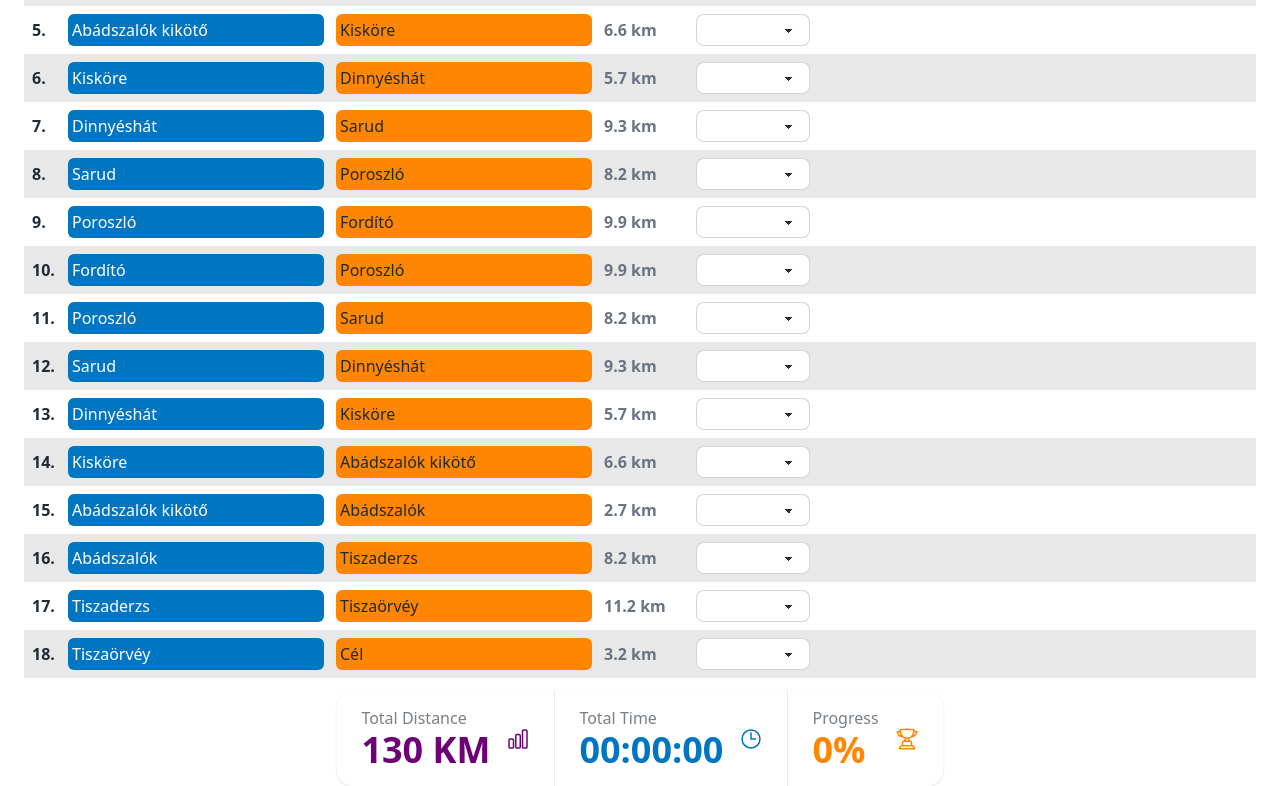
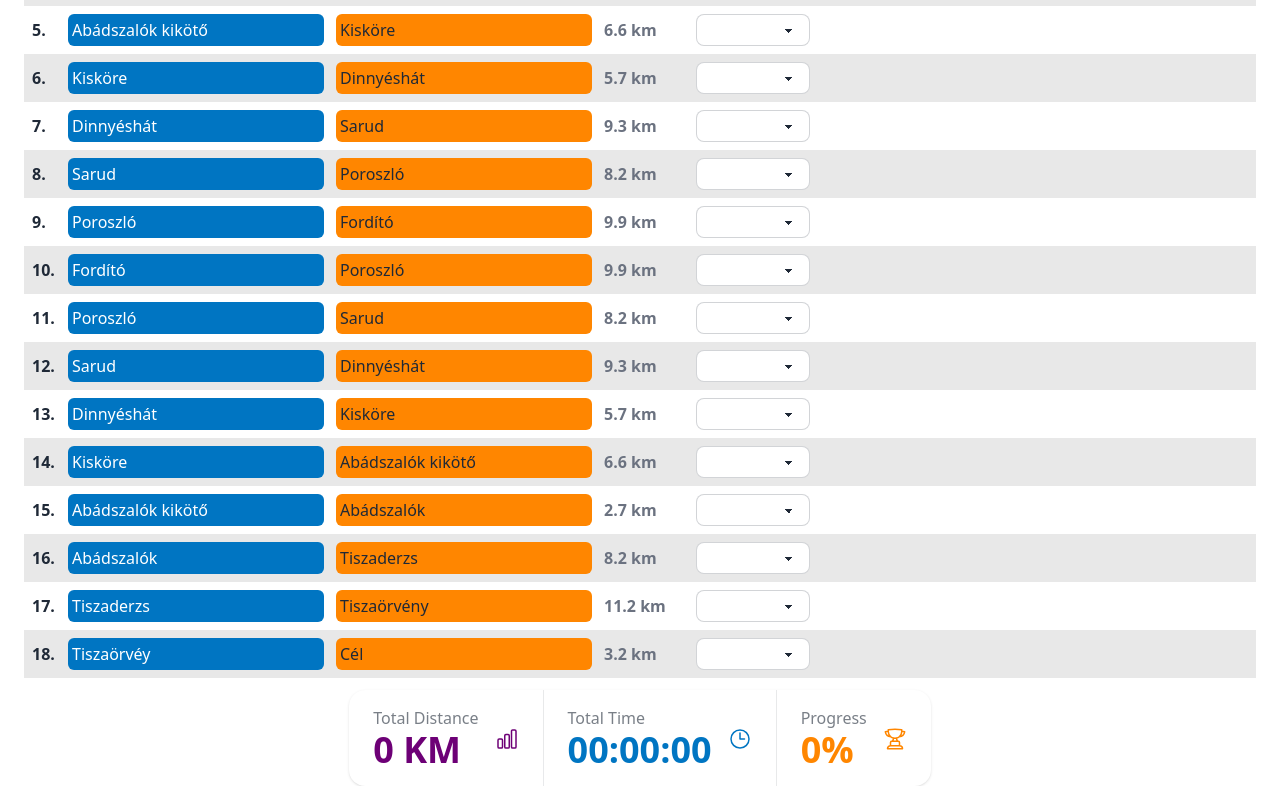
Before and after one commit to wboyz/utt-calculator, a Nuxt app: page / in a window 1280 px wide. Shown: the part 258-1044 px from the top of the page. Built offline with nearby package versions, Linux system fonts and the light colour scheme.

Commit message:
feat(sections): :sparkles: use section composables

```diff
--- a/app.vue
+++ b/app.vue
@@ -1,50 +1,18 @@
 <script setup lang="ts">
+import { SimpleDuration } from './models/simple-duration';
+import { Duration } from "luxon";
+
 useHead({ bodyAttrs: { class: 'bg-base-100', }, htmlAttrs: { lang: 'hu', 'data-theme': 'fantasy' } });
 
-import { SimpleDuration } from './models/simple-duration';
-import { Runner } from './models/runner';
-import { Section } from './models/section';
-import { Duration } from "luxon";
-
-const selectedRunners = ref<Runner[]>([]);
-const startingTime = ref(new SimpleDuration(5, 0, 0));
-
-const sections: Section[] = [
-  new Section(1, 3.2, 'Rajt', 'Tiszaörvéy', startingTime.value),
-  new Section(2, 11.2, 'Tiszaörvéy', 'Tiszaderzs', startingTime.value),
-  new Section(3, 8.2, 'Tiszaderzs', 'Abádszalók', startingTime.value),
-  new Section(4, 2.7, 'Abádszalók', 'Abádszalók kikötő', startingTime.value),
-  new Section(5, 6.6, 'Abádszalók kikötő', 'Kisköre', startingTime.value),
-  new Section(6, 5.7, 'Kisköre', 'Dinnyéshát', startingTime.value),
-  new Section(7, 9.3, 'Dinnyéshát', 'Sarud', startingTime.value),
-  new Section(8, 8.2, 'Sarud', 'Poroszló', startingTime.value),
-  new Section(9, 9.9, 'Poroszló', 'Fordító', startingTime.value),
-  new Section(10, 9.9, 'Fordító', 'Poroszló', startingTime.value),
-  new Section(11, 8.2, 'Poroszló', 'Sarud', startingTime.value),
-  new Section(12, 9.3, 'Sarud', 'Dinnyéshát', startingTime.value),
-  new Section(13, 5.7, 'Dinnyéshát', 'Kisköre', startingTime.value),
-  new Section(14, 6.6, 'Kisköre', 'Abádszalók kikötő', startingTime.value),
-  new Section(15, 2.7, 'Abádszalók kikötő', 'Abádszalók', startingTime.value),
-  new Section(16, 8.2, 'Abádszalók', 'Tiszaderzs', startingTime.value),
-  new Section(17, 11.2, 'Tiszaderzs', 'Tiszaörvéy', startingTime.value),
-  new Section(18, 3.2, 'Tiszaörvéy', 'Cél', startingTime.value)
-];
-
+const { sections, totalDuration, totalPercent, totalDistance, startTime } = useSection();
 const { runners } = useRunner();
 
 const availableStartingTimes = Array.from({ length: 60 * 10 }, (_, i) => {
   const time = Duration.fromObject({ minutes: i }).plus({ hours: 5 });
-  return { label: time.toFormat('hh:mm'), value: new SimpleDuration(time.hours, time.minutes, time.seconds) };
-});
-
-function calculateDuration(time1: SimpleDuration, time2: SimpleDuration) {
-  const startTime = Duration.fromObject(time1);
-  const runningTime = Duration.fromObject(time2);
-  return startTime.minus(runningTime).toFormat('hh:mm:ss');
-}
-
-const percent = computed(() => {
-  return Math.floor((selectedRunners.value.filter(Boolean).length / sections.length) * 100);
+  return {
+    label: time.toFormat("hh:mm"),
+    value: new SimpleDuration(time.hours, time.minutes, time.seconds),
+  };
 });
 </script>
 
@@ -54,7 +22,7 @@ const percent = computed(() => {
       <label class="flex-none" for="starting_time">
         <h1 class="text-lg font-bold">Rajtidőpont</h1>
       </label>
-      <select v-model="startingTime" class="select select-bordered max-w-xs w-24" id="starting_time">
+      <select v-model="startTime" class="select select-bordered max-w-xs w-24" id="starting_time">
         <option v-for="time in availableStartingTimes" :key="time.label" :value="time.value">{{ time.label }}</option>
       </select>
     </div>
@@ -67,27 +35,27 @@ const percent = computed(() => {
         <div class="flex items-center w-64 bg-accent p-1 rounded-md">{{ section.to }}</div>
         <div class="flex items-center text-gray-500 w-20 font-bold">{{ section.distance }} km</div>
         <div class="items-center flex">
-          <select v-model="selectedRunners[index]" class="select select-sm select-bordered w-full max-w-xs">
-            <option v-for="runner in runners" :key="runner.name" :value="runner">{{ runner.name }}</option>
+          <select v-model="section.runner" class="select select-sm select-bordered w-full max-w-xs">
+            <option
+              v-for="(runner, runnerIndex) in runners"
+              :key="runnerIndex"
+              :value="runner"
+            >
+              {{ runner.name }}
+            </option>
           </select>
         </div>
         <div class="items-center flex gap-3">
-          <input type="number" min="0" v-if="selectedRunners[index]" v-model="selectedRunners[index].pace.minutes"
+          <input type="number" min="0" v-if="section.runner" v-model="section.runner.pace.minutes"
             class="w-20 input input-sm input-bordered max-w-xs" />
-          <input type="number" min="0" v-if="selectedRunners[index]" v-model="selectedRunners[index].pace.seconds"
+          <input type="number" min="0" v-if="section.runner" v-model="section.runner.pace.seconds"
             class="w-20 input input-sm input-bordered max-w-xs" />
         </div>
         <div class="items-center flex">
-          {{ selectedRunners[index]?.formattedTime(sections[index].distance) }}
+          {{ section.runner?.formattedTime(section.distance) }}
         </div>
-        <div v-if="selectedRunners[index]" class="flex items-center">
-          <div v-if="index === 0">
-            {{ sections[0].calculateArrival(startingTime, selectedRunners[0]?.formattedTime(sections[0].distance)) }}
-          </div>
-          <div v-else>
-            {{ sections[index].calculateArrival(sections[index - 1]?.arrival,
-        selectedRunners[index]?.formattedTime(sections[index].distance)) }}
-          </div>
+        <div v-if="section.runner" class="flex items-center">
+          {{ section.arrivalAsString() }}
         </div>
       </div>
     </div>
@@ -104,7 +72,7 @@ const percent = computed(() => {
 
           </div>
           <div class="stat-title">Total Distance</div>
-          <div class="stat-value text-primary">130 KM</div>
+          <div class="stat-value text-primary">{{ totalDistance }} KM</div>
         </div>
 
         <div class="stat">
@@ -117,8 +85,7 @@ const percent = computed(() => {
 
           </div>
           <div class="stat-title">Total Time</div>
-          <div class="stat-value text-secondary">{{ calculateDuration(sections[sections.length - 1].arrival,
-        startingTime) }}</div>
+          <div class="stat-value text-secondary">{{ totalDuration }}</div>
         </div>
 
         <div class="stat">
@@ -131,7 +98,7 @@ const percent = computed(() => {
 
           </div>
           <div class="stat-title">Progress</div>
-          <div class="stat-value text-accent">{{ percent }}%</div>
+          <div class="stat-value text-accent">{{ totalPercent }}%</div>
         </div>
 
       </div>
--- /dev/null
+++ b/composables/useSection.ts
@@ -0,0 +1,65 @@
+import { Duration } from "luxon";
+import { Section } from "~/models/section";
+import { SimpleDuration } from "~/models/simple-duration";
+
+export const useSection = () => {
+  const startTime = ref(new SimpleDuration(5, 0, 0));
+  const sections = ref([
+    new Section(1, 3.2, "Rajt", "Tiszaörvény", startTime.value),
+    new Section(2, 11.2, "Tiszaörvéy", "Tiszaderzs"),
+    new Section(3, 8.2, "Tiszaderzs", "Abádszalók"),
+    new Section(4, 2.7, "Abádszalók", "Abádszalók kikötő"),
+    new Section(5, 6.6, "Abádszalók kikötő", "Kisköre"),
+    new Section(6, 5.7, "Kisköre", "Dinnyéshát"),
+    new Section(7, 9.3, "Dinnyéshát", "Sarud"),
+    new Section(8, 8.2, "Sarud", "Poroszló"),
+    new Section(9, 9.9, "Poroszló", "Fordító"),
+    new Section(10, 9.9, "Fordító", "Poroszló"),
+    new Section(11, 8.2, "Poroszló", "Sarud"),
+    new Section(12, 9.3, "Sarud", "Dinnyéshát"),
+    new Section(13, 5.7, "Dinnyéshát", "Kisköre"),
+    new Section(14, 6.6, "Kisköre", "Abádszalók kikötő"),
+    new Section(15, 2.7, "Abádszalók kikötő", "Abádszalók"),
+    new Section(16, 8.2, "Abádszalók", "Tiszaderzs"),
+    new Section(17, 11.2, "Tiszaderzs", "Tiszaörvény"),
+    new Section(18, 3.2, "Tiszaörvéy", "Cél"),
+  ]);
+
+  sections.value.forEach((section, index) => {
+    if (index > 0) {
+      section.previousSection = sections.value[index - 1];
+    }
+  });
+
+  function completenessPercent() {
+    const filledSectionCount = sections.value.filter(
+      (section) => section.runner !== null
+    ).length;
+    return Math.floor((filledSectionCount / sections.value.length) * 100);
+  }
+
+  const totalDistance = computed(() => {
+    return sections.value.filter((section) => !!section.runner).reduce((acc, section) => acc + section.distance, 0).toFixed(0);
+  });
+
+  const totalDuration = computed(() => {
+    const time1 = Duration.fromObject(sections.value[sections.value.length - 1].arrival());
+    const time2 = startTime.value;
+    return time1
+      .minus(Duration.fromObject(time2))
+      .toFormat("hh:mm:ss");
+  });
+
+  const totalPercent = computed(() => {
+    return Math.floor((sections.value.filter((section) => !!section.runner).length / sections.value.length) * 100);
+  });
+
+  return {
+    sections,
+    startTime,
+    completenessPercent,
+    totalDistance,
+    totalDuration,
+    totalPercent
+  };
+}
--- a/models/section.ts
+++ b/models/section.ts
@@ -1,5 +1,6 @@
 import { Duration } from "luxon";
 import { SimpleDuration } from "./simple-duration";
+import { Runner } from "./runner";
 
 export class Section {
   constructor(
@@ -7,18 +8,42 @@ export class Section {
     public distance: number,
     public from: string,
     public to: string,
-    public arrival: SimpleDuration
+    public defaultStartTime: SimpleDuration = { hours: 5, minutes: 0, seconds: 0 },
+    public previousSection?: Section,
+    public runner: Runner | null = null,
   ) { }
 
-  public calculateArrival(startingTime: SimpleDuration, runningTime: string = '00:00'): string {
-    const [runningHours, runningMinutes] = runningTime.split(':').map(Number);
 
-    const totalMinutes = startingTime.hours * 60 + startingTime.minutes + (runningHours * 60 + runningMinutes);
+  private startTime(): SimpleDuration {
+    if (this.previousSection === undefined) {
+      return this.defaultStartTime;
+    }
+
+    return this.previousSection.arrival();
+  }
+
+  public arrivalAsString(): string {
+    return Duration.fromObject(this.arrival()).toFormat("hh:mm:ss");
+  }
+
+  public arrival(): SimpleDuration {
+    if (this.runner === null) {
+      return this.defaultStartTime;
+    }
+    const [runningHours, runningMinutes] = this.runner
+      .formattedTime(this.distance)
+      .split(":")
+      .map(Number);
+    const startTime = this.startTime();
+
+    const totalMinutes =
+      startTime.hours * 60 +
+      startTime.minutes +
+      (runningHours * 60 + runningMinutes);
     const hours = Math.floor(totalMinutes / 60);
     const minutes = Math.floor(totalMinutes % 60);
-    const seconds = totalMinutes * 60 % 60;
+    const seconds = (totalMinutes * 60) % 60;
 
-    this.arrival = new SimpleDuration(hours, minutes, seconds);
-    return Duration.fromObject(this.arrival).toFormat('hh:mm:ss');
+    return new SimpleDuration(hours, minutes, seconds);
   }
 }
```
